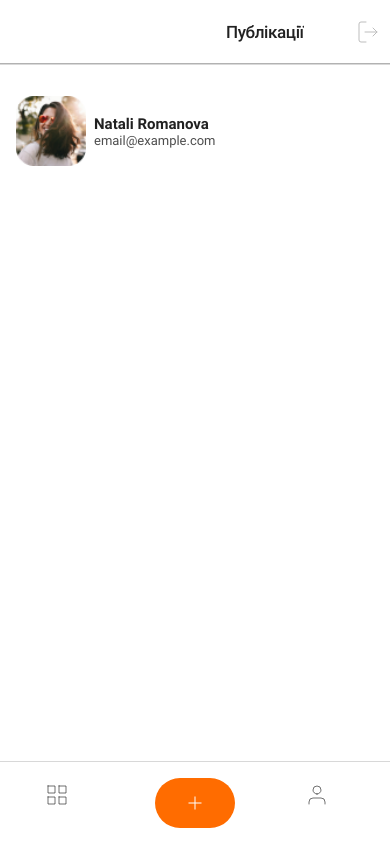
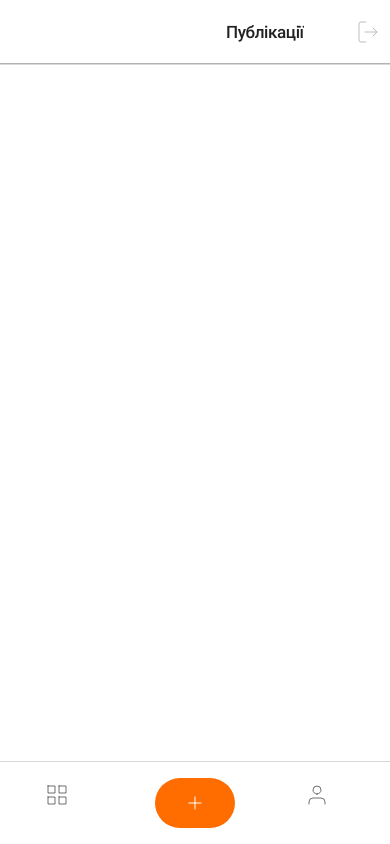
Before and after one commit to tanightt/react-native-hw, a React Native app: screen /Home in a window 390 px wide. Built offline with nearby package versions, Linux system fonts and the light colour scheme.

Commit message:
Update Login, Register, UserInf

```diff
--- a/Screens/AuthPages/LoginScreen.jsx
+++ b/Screens/AuthPages/LoginScreen.jsx
@@ -26,7 +26,7 @@ export const LoginScreen = () => {
   const dispatch = useDispatch();
 
   const onLogin = () => {
-    if (!email.trim() && !password.trim()) {
+    if (!email.trim() || !password.trim()) {
       return console.warn("Будь ласка, введіть дані");
     }
 
@@ -37,12 +37,13 @@ export const LoginScreen = () => {
         setEmail("");
         setPassword("");
         navigation.navigate("Home");
-      });
+      })
+      .catch((error) => alert("Авторизацію не виконано!", error));
   };
 
   return (
     <TouchableWithoutFeedback onPress={Keyboard.dismiss}>
-      <ImageBackground style={styles.image} source={background}>
+      <ImageBackground style={styles.imageBg} source={background}>
         <View style={styles.container}>
           <KeyboardAvoidingView
             behavior={Platform.OS == "ios" ? "padding" : "height"}
@@ -85,7 +86,7 @@ export const LoginScreen = () => {
 const screenSize = Dimensions.get("screen");
 
 const styles = StyleSheet.create({
-  image: {
+  imageBg: {
     flex: 1,
     height: screenSize.height,
     width: screenSize.width,
--- a/Screens/AuthPages/RegistrationScreen.jsx
+++ b/Screens/AuthPages/RegistrationScreen.jsx
@@ -45,9 +45,9 @@ export const RegistrationScreen = () => {
   const onRegistration = async () => {
     const photo = avatar
       ? await uploadImage({ imageUri: avatar, folder: "avatars" })
-      : "https://www.svgrepo.com/show/530412/user.svg";
+      : "https://static.vecteezy.com/system/resources/thumbnails/022/876/359/small/social-media-user-3d-cartoon-illustration-speech-bubble-with-internet-icon-png.png";
 
-    if (!name.trim() && !email.trim() && !password.trim()) {
+    if (!name.trim() || !email.trim() || !password.trim()) {
       return console.warn("Будь ласка, введіть дані");
     }
 
@@ -59,12 +59,8 @@ export const RegistrationScreen = () => {
         setEmail("");
         setPassword("");
         navigation.navigate("Home");
-      });
-
-    if (data === undefined || !data.uid) {
-      alert(`Реєстрацію не виконано!`);
-      return;
-    }
+      })
+      .catch((error) => alert("Реєстрацію не виконано!", error));
   };
 
   return (
--- a/components/UserInf.jsx
+++ b/components/UserInf.jsx
@@ -1,13 +1,16 @@
 import { Image, StyleSheet, Text, View } from "react-native";
-import avatar from "../assets/images/avatar.png";
+import { useSelector } from "react-redux";
+import { selectUser } from "../redux/selectors";
 
 export const UserInf = () => {
+  const user = useSelector(selectUser);
+
   return (
     <View style={styles.userContainer}>
-      <Image source={avatar} style={styles.userAvatar} />
+      <Image source={{ uri: user.avatar }} style={styles.userAvatar} />
       <View style={{ flexDirection: "column" }}>
-        <Text style={styles.userName}>Natali Romanova</Text>
-        <Text style={styles.userEmail}>email@example.com</Text>
+        <Text style={styles.userName}>{user.name}</Text>
+        <Text style={styles.userEmail}>{user.email}</Text>
       </View>
     </View>
   );
@@ -20,7 +23,7 @@ const styles = StyleSheet.create({
     gap: 8,
     alignItems: "center",
   },
-  userAvatar: { width: 70, height: 70 },
+  userAvatar: { width: 70, height: 70, borderRadius: 16 },
   userName: {
     color: "#212121",
     fontFamily: "Roboto-Bold",
```
Also changed, not shown: assets/images/avatar.png (deleted).
